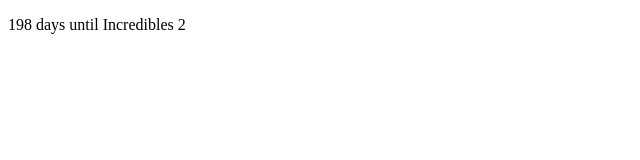
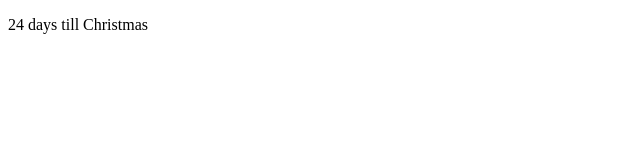
Before and after one commit to ATornMeniscus/desktop, a plain HTML site: page index.html in a window 1280 px wide. Shown: the full height of the page, 0-640 px from the left. Drawn offline with Linux system fonts and the light colour scheme.

Commit message:
added Christmas

```diff
--- a/index.html
+++ b/index.html
@@ -5,6 +5,6 @@
 <title>index.html</title>
 </head>
 <body>
-<p>198 days until Incredibles 2</p>
+<p>24 days till Christmas</p>
 </body>
 </html>
```
